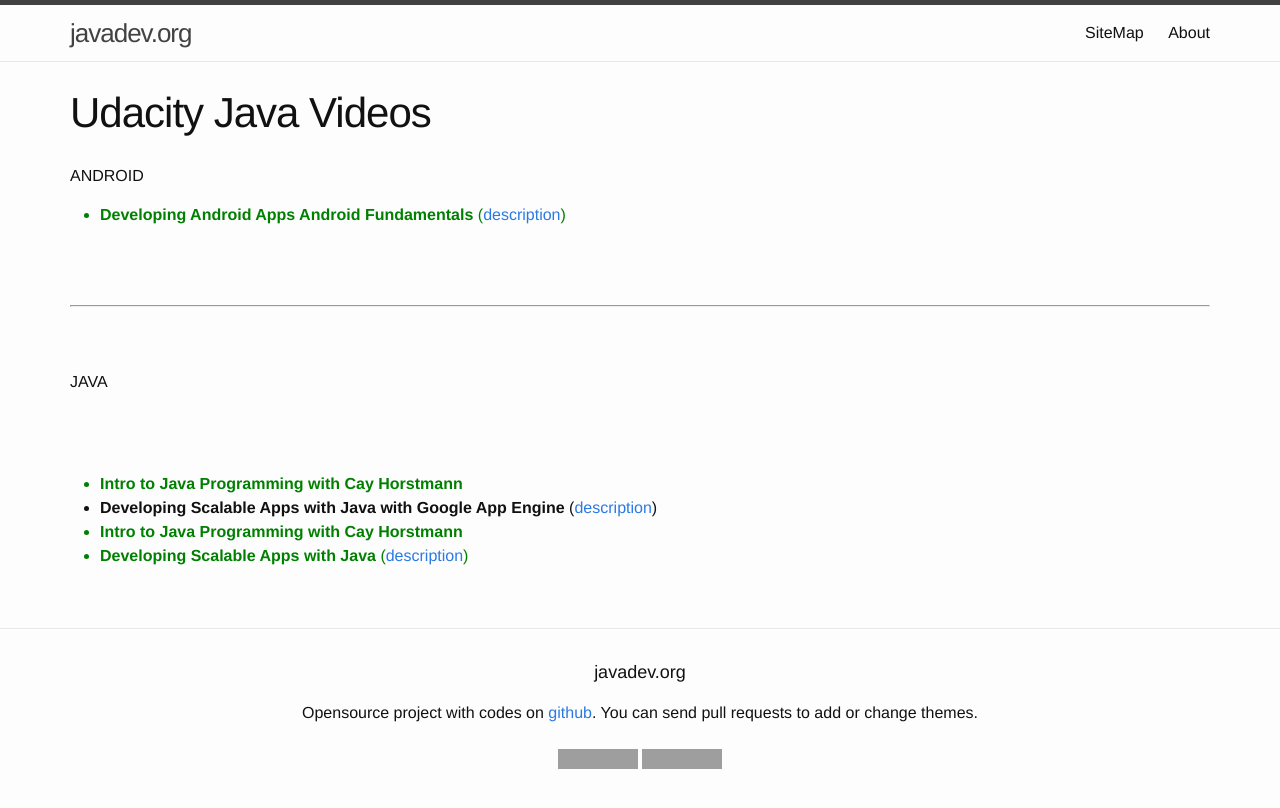
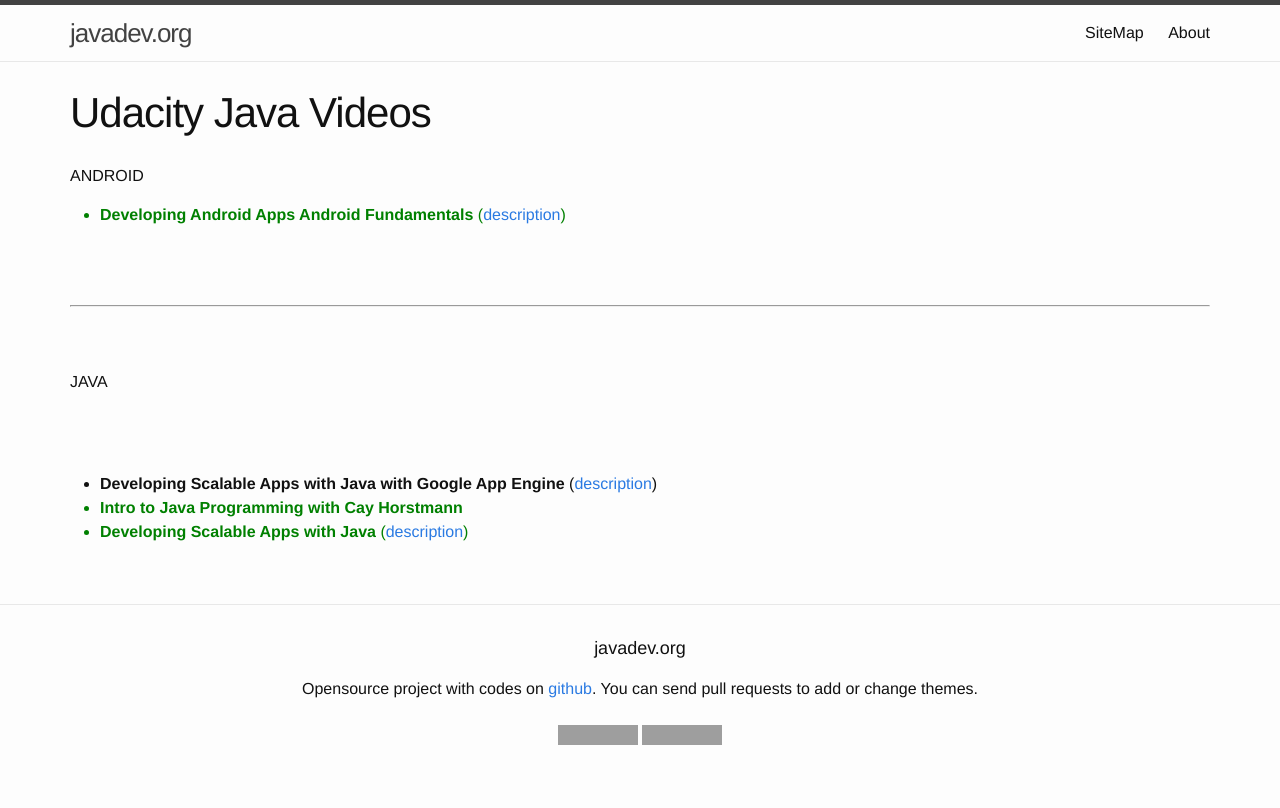
Before and after one commit to webmakaka/javadev.org, a Jekyll site: the page built from website/library/collections/video/paid/udacity.md, in a window 1280 px wide. Shown: the top 808 px of the page. Built offline with Jekyll 4.4.1, drawn with Linux system fonts in a browser that asks for light colours; grey boxes are pictures that could not be loaded.

Commit message:
Update udacity.md

```diff
--- a/website/library/collections/video/paid/udacity.md
+++ b/website/library/collections/video/paid/udacity.md
@@ -21,10 +21,8 @@
 <br/><br/>
 
 <ul>
-<li style="color:green"><strong>Intro to Java Programming with Cay Horstmann</strong></li>
 <li><strong>Developing Scalable Apps with Java
 with Google App Engine</strong> (<a href="https://www.udacity.com/wiki/ud859">description</a>)</li>
-
 <li style="color:green"><strong>Intro to Java Programming with Cay Horstmann</strong></li>
 <li style="color:green"><strong>Developing Scalable Apps with Java </strong>(<a href="https://www.udacity.com/wiki/ud859">description</a>)</li>
 </ul>
```
